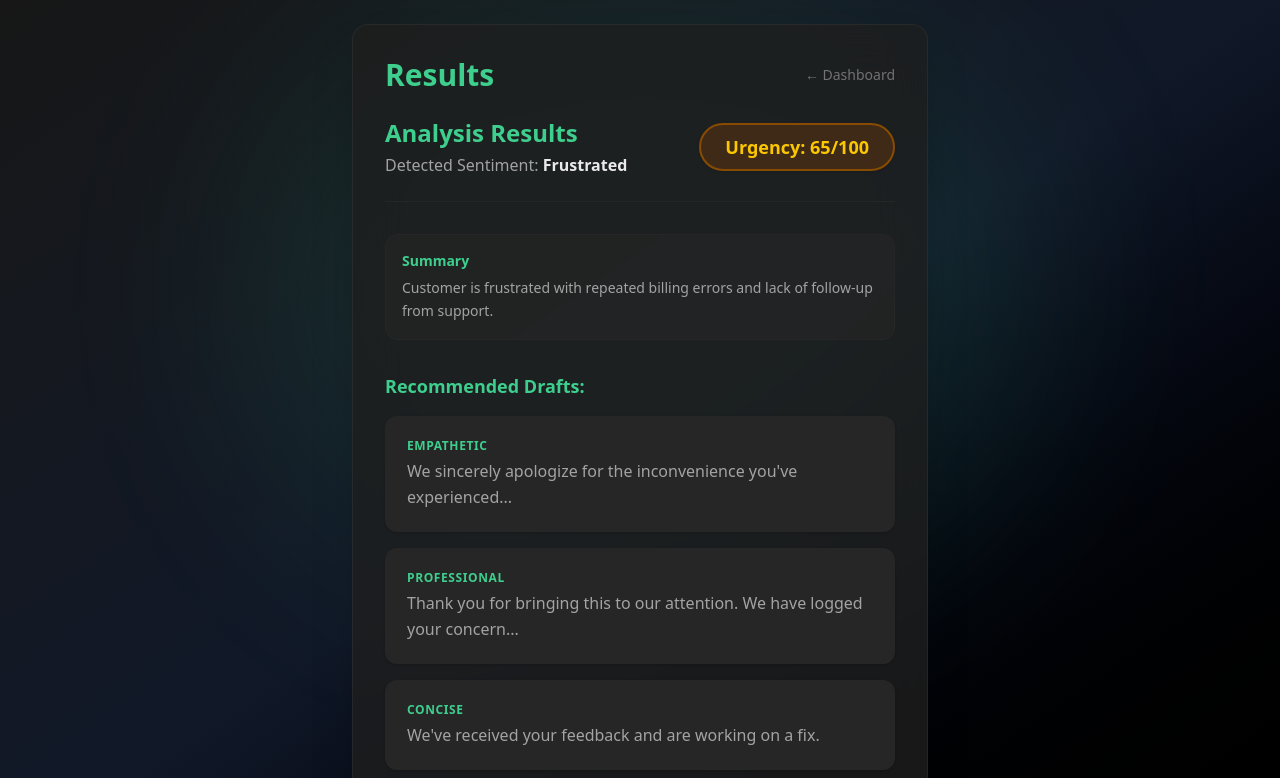
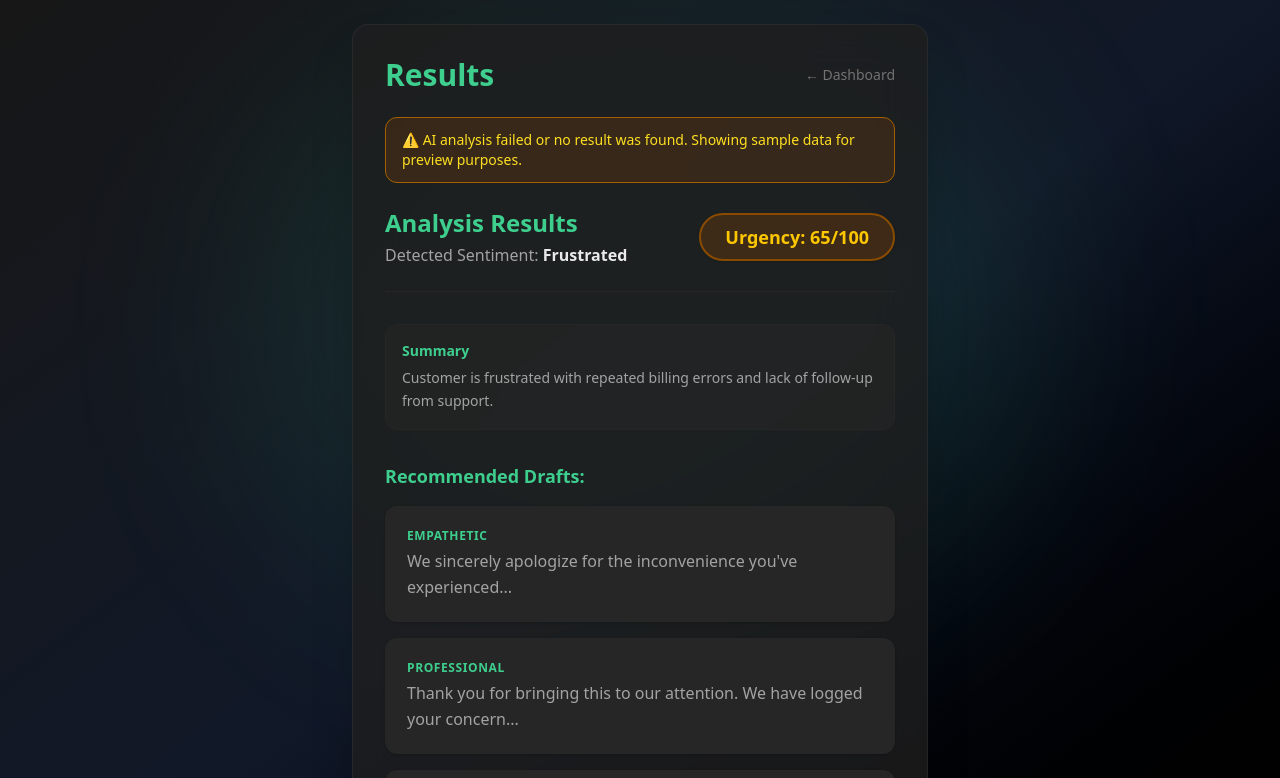
Before and after one commit to MuneeburRehman-29/Chomu-Programmers-Sibathon26, a Next.js app: page /result in a window 1280 px wide. Shown: the top 778 px of the page. Built offline with nearby package versions, Linux system fonts and the light colour scheme.

Commit message:
Add fallback warning banner when AI analysis fails

```diff
--- a/src/app/fakeData.js
+++ b/src/app/fakeData.js
@@ -1,4 +1,5 @@
-// Fallback dummy data used when no real analysis result is available in sessionStorage
+// Fallback dummy data shown when AI analysis failed or no result is available in sessionStorage.
+// NOTE: This is sample/placeholder data — not a real AI response.
 export const dummyResponse = {
   urgency: 65,
   sentiment: "Frustrated",
--- a/src/app/result/page.jsx
+++ b/src/app/result/page.jsx
@@ -8,6 +8,7 @@ import { useEffect, useState } from "react";
 export default function ResultPage() {
   const [data, setData] = useState(null);
   const [originalText, setOriginalText] = useState("");
+  const [isFallback, setIsFallback] = useState(false);
 
   useEffect(() => {
     // Load real analysis results from sessionStorage, fall back to dummy data
@@ -18,6 +19,7 @@ export default function ResultPage() {
       setOriginalText(storedText || "");
     } else {
       setData(dummyResponse);
+      setIsFallback(true);
     }
   }, []);
 
@@ -42,6 +44,11 @@ export default function ResultPage() {
             ← Dashboard
           </Link>
         </div>
+        {isFallback && (
+          <div className="bg-yellow-900/30 border border-yellow-700 rounded-xl px-4 py-3 text-yellow-300 text-sm">
+            ⚠️ AI analysis failed or no result was found. Showing sample data for preview purposes.
+          </div>
+        )}
         <ResultsDisplay data={data} />
         <Link href="/customer" className="text-accent hover:text-accent-hover hover:underline text-center text-sm transition-colors">
           ← Back to Feedback
```
